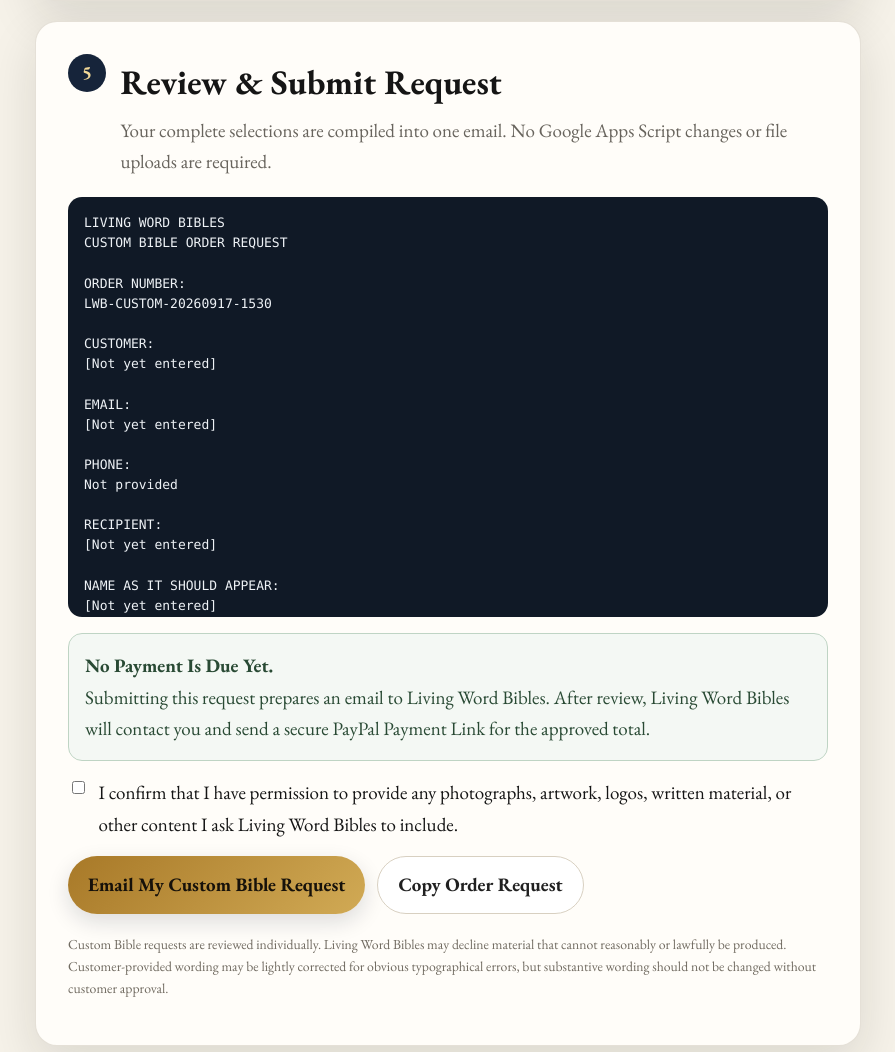
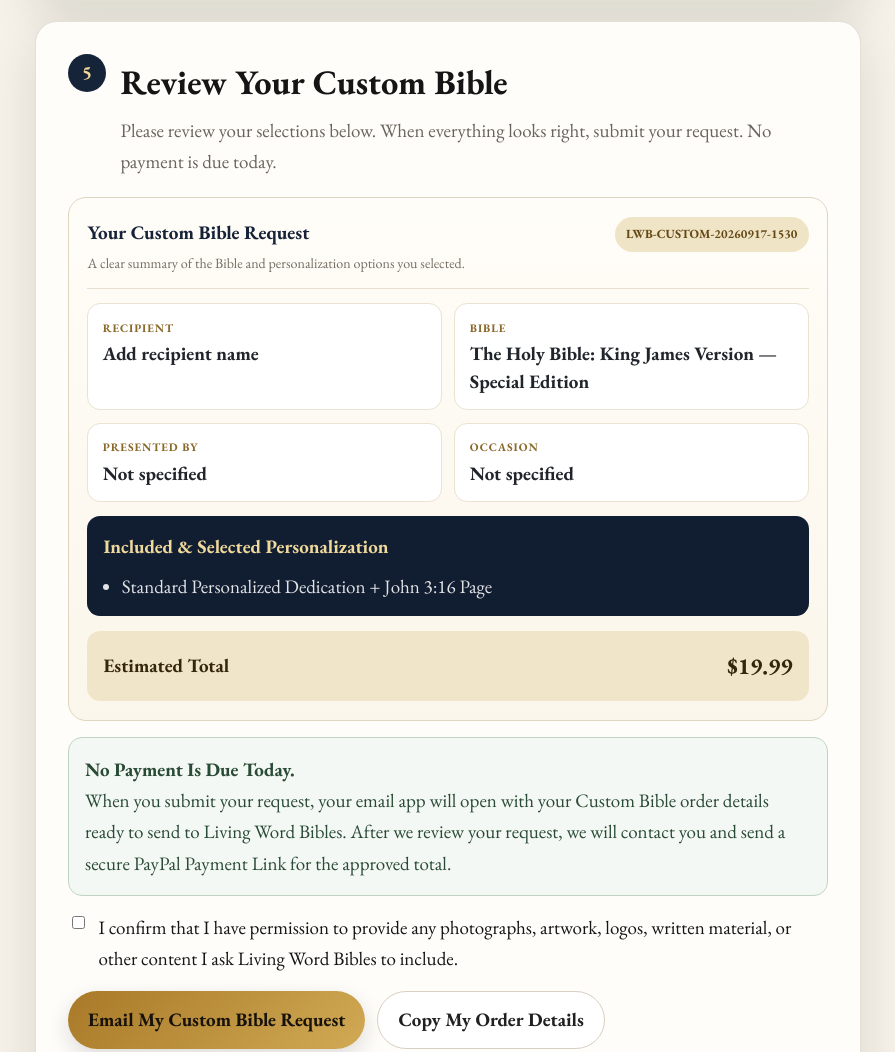
Before and after one commit to Living-Word-Bibles/LWB-Website, a website: page custom-bible/index.html in a window 1280 px wide. Shown: the part 5537-6589 px from the top of the page, without its empty margins (15-910 px from the left). Drawn offline with nearby package versions, Linux system fonts and the light colour scheme.

Commit message:
Update Custom Bible page | /custom-bible/index.html
Update Custom Bibles page to be customer facing on 17 Sep 2026.

```diff
--- a/custom-bible/index.html
+++ b/custom-bible/index.html
@@ -5,17 +5,17 @@
   <meta name="viewport" content="width=device-width,initial-scale=1">
   <title>Custom Bibles | Living Word Bibles</title>
   <meta name="description" content="Create a personalized Living Word Bibles eBible with your choice of Bible translation, dedication, cover, Scripture pages, prayers, and more. Custom eBibles start at $19.99.">
-  <link rel="canonical" href="https://www.livingwordbibles.com/custom-bibles/">
+  <link rel="canonical" href="https://www.livingwordbibles.com/custom-bible/">
 
   <meta property="og:type" content="website">
   <meta property="og:title" content="Custom Bibles | Living Word Bibles">
   <meta property="og:description" content="Order a Custom eBible Made Especially for Someone You Love. Custom Bibles start at $19.99.">
-  <meta property="og:url" content="https://www.livingwordbibles.com/custom-bibles/">
-  <meta property="og:image" content="https://www.livingwordbibles.com/custom-bibles/custom-ebible-banner.png">
+  <meta property="og:url" content="https://www.livingwordbibles.com/custom-bible/">
+  <meta property="og:image" content="https://www.livingwordbibles.com/custom-bible/custom-ebible-banner.png">
   <meta name="twitter:card" content="summary_large_image">
   <meta name="twitter:title" content="Custom Bibles | Living Word Bibles">
   <meta name="twitter:description" content="Order a Custom eBible Made Especially for Someone You Love.">
-  <meta name="twitter:image" content="https://www.livingwordbibles.com/custom-bibles/custom-ebible-banner.png">
+  <meta name="twitter:image" content="https://www.livingwordbibles.com/custom-bible/custom-ebible-banner.png">
 
   <link rel="icon" href="/favicon.ico" sizes="any">
   <link rel="icon" type="image/svg+xml" href="/assets/icons/lwb-mark.svg">
@@ -29,7 +29,7 @@
     "@context":"https://schema.org",
     "@type":"Service",
     "name":"Living Word Bibles Custom Bibles",
-    "url":"https://www.livingwordbibles.com/custom-bibles/",
+    "url":"https://www.livingwordbibles.com/custom-bible/",
     "description":"Personalized custom eBibles from Living Word Bibles, starting at $19.99.",
     "provider":{
       "@type":"Organization",
@@ -206,9 +206,44 @@
     .cb-qty input{max-width:100px}
 
     .cb-review{
-      white-space:pre-wrap;background:#101926;color:#eef2f6;border-radius:14px;
-      padding:1rem;max-height:420px;overflow:auto;font:13px/1.55 ui-monospace,SFMono-Regular,Menlo,Consolas,monospace
+      background:linear-gradient(180deg,#fffdf8,#fbf6eb);
+      border:1px solid #dfd4bf;
+      border-radius:18px;
+      padding:1.15rem;
+      color:#20242b;
+      box-shadow:inset 0 1px 0 rgba(255,255,255,.8)
     }
+    .cb-review-head{
+      display:flex;align-items:flex-start;justify-content:space-between;gap:1rem;
+      padding-bottom:.9rem;margin-bottom:.9rem;border-bottom:1px solid #e8dfcf
+    }
+    .cb-review-head h3{margin:0;font-size:1.2rem;color:#162238}
+    .cb-review-head p{margin:.28rem 0 0;color:#746d62;font-size:.88rem;line-height:1.45}
+    .cb-review-order{
+      flex:0 0 auto;padding:.45rem .7rem;border-radius:999px;background:#f0e4c6;
+      color:#654a16;font-size:.78rem;font-weight:900;white-space:nowrap
+    }
+    .cb-review-grid{display:grid;grid-template-columns:repeat(2,minmax(0,1fr));gap:.8rem}
+    .cb-review-item{
+      padding:.85rem .9rem;border:1px solid #ebe2d2;border-radius:13px;background:#fff
+    }
+    .cb-review-item.full{grid-column:1/-1}
+    .cb-review-item span{
+      display:block;margin-bottom:.22rem;color:#8a6a2b;font-size:.72rem;font-weight:900;
+      letter-spacing:.08em;text-transform:uppercase
+    }
+    .cb-review-item strong{display:block;color:#20242b;line-height:1.45}
+    .cb-review-extras{
+      margin:.9rem 0 0;padding:.9rem 1rem;border-radius:13px;background:#111d30;color:#fff
+    }
+    .cb-review-extras h4{margin:0 0 .55rem;color:#efd99b}
+    .cb-review-extras ul{margin:0;padding-left:1.15rem;line-height:1.65;color:rgba(255,255,255,.88)}
+    .cb-review-total{
+      display:flex;align-items:center;justify-content:space-between;gap:1rem;
+      margin-top:.9rem;padding:1rem;border-radius:13px;background:#f1e5c9;color:#34250d
+    }
+    .cb-review-total span{font-weight:800}
+    .cb-review-total strong{font-size:1.45rem}
 
     .cb-confirm-box{
       margin-top:1rem;padding:1rem;border-radius:14px;background:#f4f8f4;border:1px solid #bfd4c4;color:#294a34
@@ -225,6 +260,11 @@
     }
     .cb-heads-state h2{margin:0;color:#fff}
     .cb-heads-state p{max-width:820px;margin:.8rem auto 1rem;color:rgba(255,255,255,.8);line-height:1.7}
+    .cb-heads-state-banner{
+      display:block;overflow:hidden;margin:0 auto 1.35rem;border-radius:18px;
+      border:1px solid rgba(229,200,118,.35);box-shadow:0 18px 42px rgba(0,0,0,.28)
+    }
+    .cb-heads-state-banner img{display:block;width:100%;height:auto}
 
     .cb-terms{
       margin-top:1.2rem;color:#716b61;font-size:.86rem;line-height:1.6
@@ -249,8 +289,8 @@
       .cb-shell{width:min(100% - 22px,1180px)}
       .cb-hero{border-radius:18px}
       .cb-price-strip{grid-template-columns:1fr}
-      .cb-options,.cb-field-grid{grid-template-columns:1fr}
-      .cb-field.full{grid-column:auto}
+      .cb-options,.cb-field-grid,.cb-review-grid{grid-template-columns:1fr}
+      .cb-field.full,.cb-review-item.full{grid-column:auto}
       .cb-form-card{border-radius:18px;padding:1rem}
       .cb-option{padding:.9rem}
     }
@@ -709,16 +749,27 @@
           <div class="cb-step-head">
             <div class="cb-step-number">5</div>
             <div>
-              <h2>Review &amp; Submit Request</h2>
-              <p>Your complete selections are compiled into one email. No Google Apps Script changes or file uploads are required.</p>
+              <h2>Review Your Custom Bible</h2>
+              <p>Please review your selections below. When everything looks right, submit your request. No payment is due today.</p>
             </div>
           </div>
 
-          <div class="cb-review" id="reviewText" aria-live="polite"></div>
+          <div class="cb-review" id="reviewText" aria-live="polite">
+            <div class="cb-review-head">
+              <div>
+                <h3>Your Custom Bible Request</h3>
+                <p>A clear summary of the Bible and personalization options you selected.</p>
+              </div>
+              <div class="cb-review-order" id="reviewOrderNumber"></div>
+            </div>
+            <div class="cb-review-grid" id="reviewGrid"></div>
+            <div class="cb-review-extras" id="reviewExtras"></div>
+            <div class="cb-review-total"><span>Estimated Total</span><strong id="reviewTotal">$19.99</strong></div>
+          </div>
 
           <div class="cb-confirm-box">
-            <strong>No Payment Is Due Yet.</strong><br>
-            Submitting this request prepares an email to Living Word Bibles. After review, Living Word Bibles will contact you and send a secure PayPal Payment Link for the approved total.
+            <strong>No Payment Is Due Today.</strong><br>
+            When you submit your request, your email app will open with your Custom Bible order details ready to send to Living Word Bibles. After we review your request, we will contact you and send a secure PayPal Payment Link for the approved total.
           </div>
 
           <label style="display:flex;gap:.65rem;align-items:flex-start;margin-top:1rem">
@@ -728,7 +779,7 @@
 
           <div class="cb-actions">
             <button class="cb-btn gold" type="submit">Email My Custom Bible Request</button>
-            <button class="cb-btn secondary" type="button" id="copyRequest">Copy Order Request</button>
+            <button class="cb-btn secondary" type="button" id="copyRequest">Copy My Order Details</button>
           </div>
 
           <p class="cb-terms">Custom Bible requests are reviewed individually. Living Word Bibles may decline material that cannot reasonably or lawfully be produced. Customer-provided wording may be lightly corrected for obvious typographical errors, but substantive wording should not be changed without customer approval.</p>
@@ -749,6 +800,9 @@
     </section>
 
     <section class="cb-heads-state">
+      <a class="cb-heads-state-banner" href="/heads-of-state/" aria-label="Explore the Heads of State Collection">
+        <img src="/heads-of-state/heads-of-state-banner.png" alt="Living Word Bibles Heads of State Collection">
+      </a>
       <p class="cb-eyebrow" style="color:#e5c876">Separate Commissioned Editions</p>
       <h2>Heads of State Collection Special Editions</h2>
       <p>The Custom Bible service is intended for the general public. Heads of State Collection Special Editions, governmental presentation editions, and institutional editions are separately commissioned through Living Word Bibles. Governmental offices, public institutions, and official representatives seeking a Special Edition should contact Living Word Bibles directly.</p>
@@ -1014,13 +1068,71 @@
 
     lines.push("");
     lines.push("SUBMITTED FROM:");
-    lines.push("https://www.livingwordbibles.com/custom-bibles/");
+    lines.push("https://www.livingwordbibles.com/custom-bible/");
 
     lines.push("");
     lines.push("REQUEST GENERATED:");
     lines.push(new Date().toLocaleString());
 
     return lines.join("\n");
+  }
+
+  function renderCustomerReview(){
+    const bible = selectedBible();
+    const grid = document.getElementById("reviewGrid");
+    const extrasBox = document.getElementById("reviewExtras");
+    const orderBadge = document.getElementById("reviewOrderNumber");
+    const reviewTotal = document.getElementById("reviewTotal");
+
+    orderBadge.textContent = orderNumber;
+    reviewTotal.textContent = money(total());
+
+    const reviewItems = [
+      ["Recipient", val("displayName") || val("recipientName") || "Add recipient name"],
+      ["Bible", bible ? bible.value : "Choose a Bible"],
+      ["Presented By", val("presentedBy") || "Not specified"],
+      ["Occasion", val("occasion") || "Not specified"]
+    ];
+
+    grid.innerHTML = "";
+    reviewItems.forEach(([label,value])=>{
+      const item = document.createElement("div");
+      item.className = "cb-review-item";
+      const key = document.createElement("span");
+      key.textContent = label;
+      const result = document.createElement("strong");
+      result.textContent = value;
+      item.append(key,result);
+      grid.appendChild(item);
+    });
+
+    const extras = [];
+    if(checked("customDedication")) extras.push("Fully Custom Title / Dedication Page");
+    else extras.push("Standard Personalized Dedication + John 3:16 Page");
+    if(checked("ethiopianApocrypha")) extras.push("Ethiopian Apocrypha");
+    if(checked("customCover")) extras.push("Custom Cover");
+    if(checked("customPrayer")) extras.push("Custom Prayer / Scripture Page");
+    if(checked("personalLetter")) extras.push("Personal Letter / Message Page");
+    if(checked("specialOccasionPage")) extras.push("Special Occasion Page");
+    if(checked("familyPage")) extras.push("Family Bible Page");
+    if(checked("memorialPage")) extras.push("Memorial Page");
+    if(checked("churchPage")) extras.push("Church / Ministry Presentation Page");
+
+    const additional = Math.max(0, Math.min(20, Number(document.getElementById("additionalPages").value || 0)));
+    if(additional > 0) extras.push(`${additional} Additional Custom Page${additional === 1 ? "" : "s"}`);
+
+    extrasBox.innerHTML = "";
+    const heading = document.createElement("h4");
+    heading.textContent = "Included & Selected Personalization";
+    extrasBox.appendChild(heading);
+
+    const ul = document.createElement("ul");
+    extras.forEach(extra=>{
+      const li = document.createElement("li");
+      li.textContent = extra;
+      ul.appendChild(li);
+    });
+    extrasBox.appendChild(ul);
   }
 
   function render(){
@@ -1040,7 +1152,7 @@
     const t = money(total());
     document.getElementById("estimatedTotal").textContent = t;
     document.getElementById("mobileEstimatedTotal").textContent = t;
-    document.getElementById("reviewText").textContent = buildSummary();
+    renderCustomerReview();
   }
 
   form.addEventListener("input", render);
@@ -1082,7 +1194,6 @@
 
     const mailto = `mailto:${EMAIL_TO}?subject=${encodeURIComponent(subject)}&body=${encodeURIComponent(body)}`;
 
-    // Zero-backend submission: opens the customer's email client with the full request.
     window.location.href = mailto;
   });
 
```
